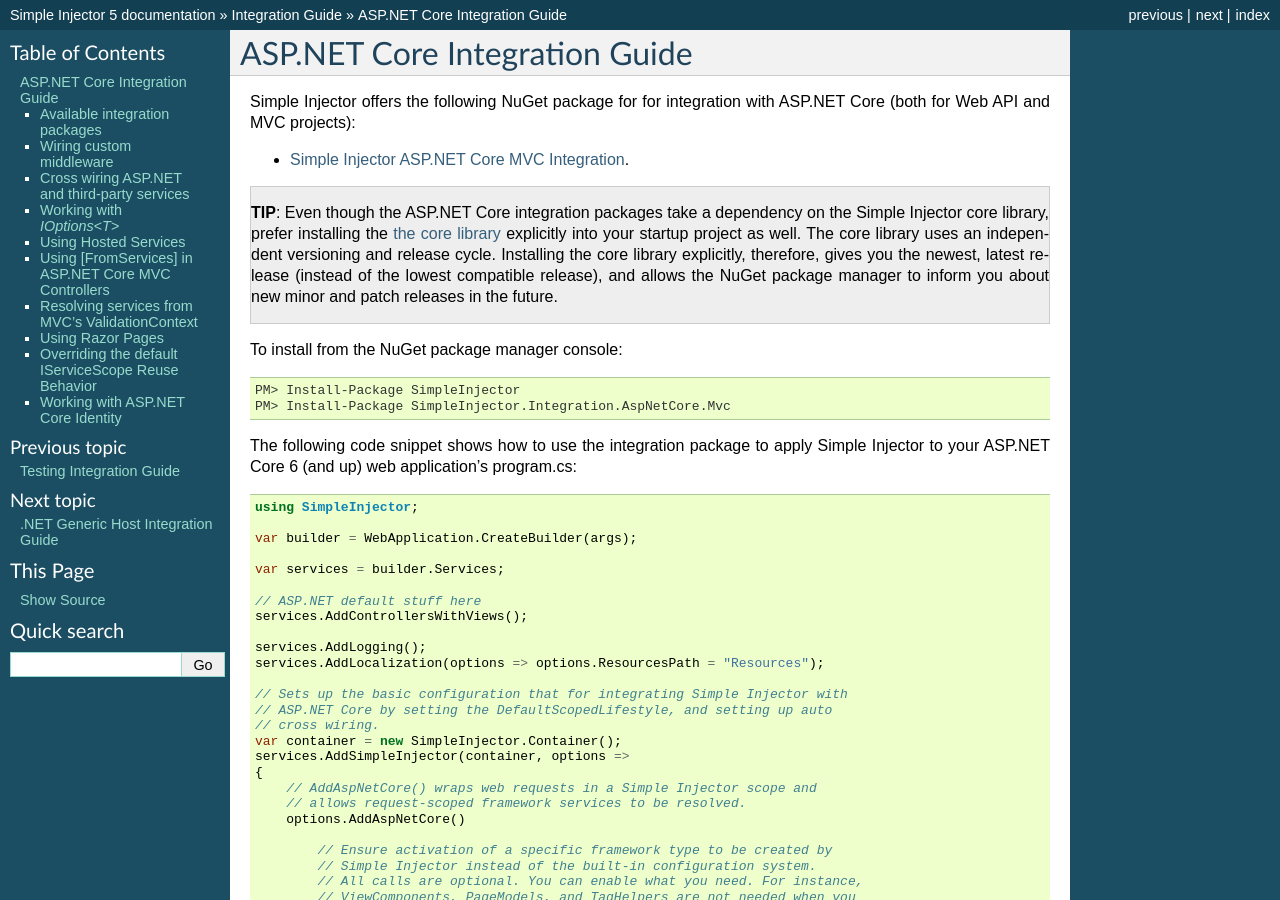
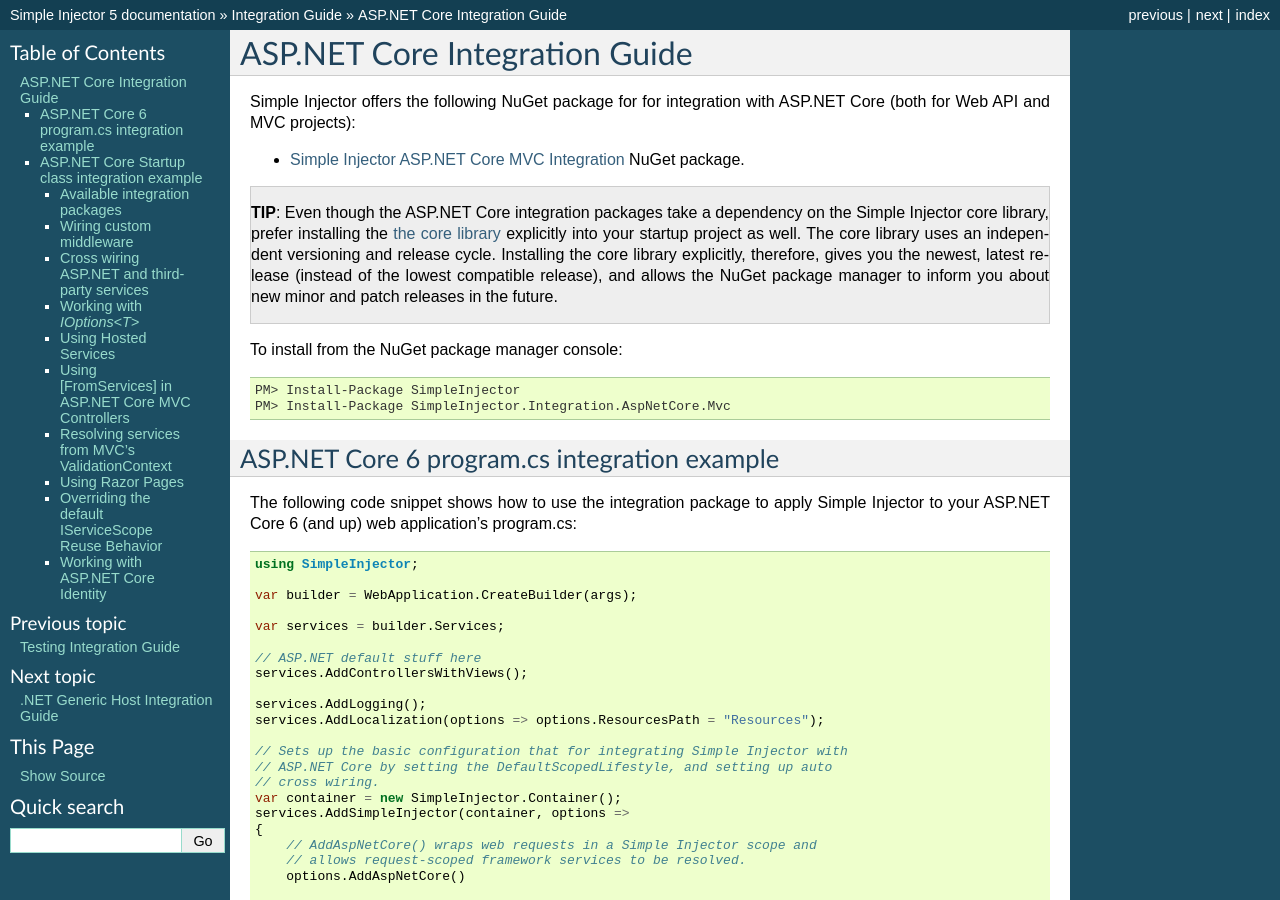
Before and after one commit to simpleinjector/Documentation, a Sphinx documentation site: the page built from source/aspnetintegration.rst, in a window 1280 px wide and 900 px high. Built offline with Sphinx 7.4.7, drawn with Linux system fonts in a browser that asks for light colours; some of the changed text lies outside the part shown.

Commit message:
Added extra headers

```diff
--- a/source/aspnetintegration.rst
+++ b/source/aspnetintegration.rst
@@ -4,7 +4,7 @@ ASP.NET Core Integration Guide
 
 Simple Injector offers the following NuGet package for for integration with ASP.NET Core (both for Web API and MVC projects):
 
-* `Simple Injector ASP.NET Core MVC Integration <https://nuget.org/packages/SimpleInjector.Integration.AspNetCore.Mvc>`_.
+* `Simple Injector ASP.NET Core MVC Integration <https://nuget.org/packages/SimpleInjector.Integration.AspNetCore.Mvc>`_ NuGet package.
 
 .. container:: Note
 
@@ -16,6 +16,9 @@ To install from the NuGet package manager console:
 
     PM> Install-Package SimpleInjector
     PM> Install-Package SimpleInjector.Integration.AspNetCore.Mvc
+
+ASP.NET Core 6 program.cs integration example
+---------------------------------------------
 
 The following code snippet shows how to use the integration package to apply Simple Injector to your ASP.NET Core 6 (and up) web application's program.cs:
 
@@ -88,6 +91,9 @@ The following code snippet shows how to use the integration package to apply Sim
         pattern: "{controller=Home}/{action=Index}/{id?}");
 
     app.Run();
+
+ASP.NET Core Startup class integration example
+----------------------------------------------
 
 Prior to ASP.NET Core 6, startup code had to be written in the `Startup` class, which was created by the default Visual Studio template for ASP.NET Core. The following code snippet shows how to use the integration package to apply Simple Injector to that 'old' `Startup` class.
 
```
